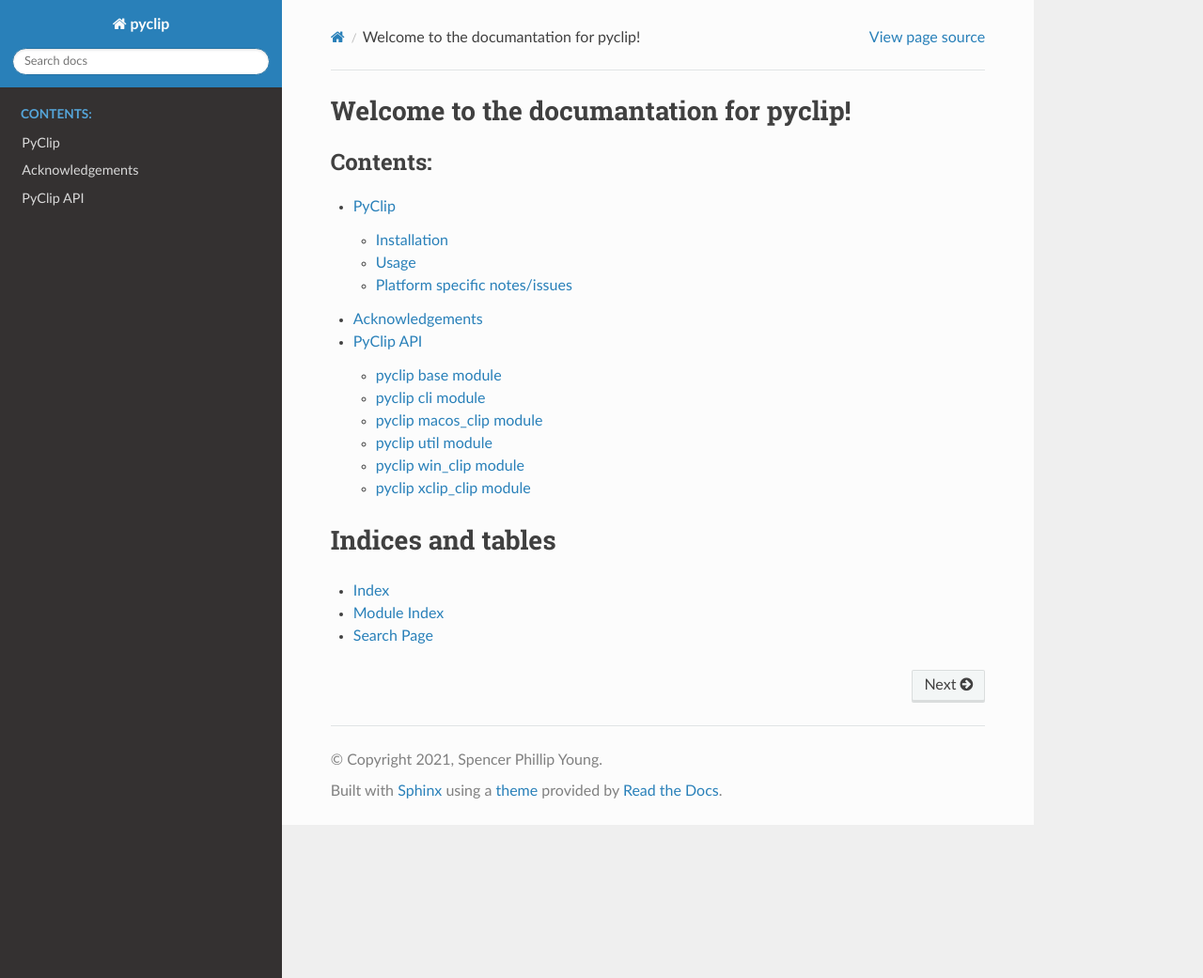
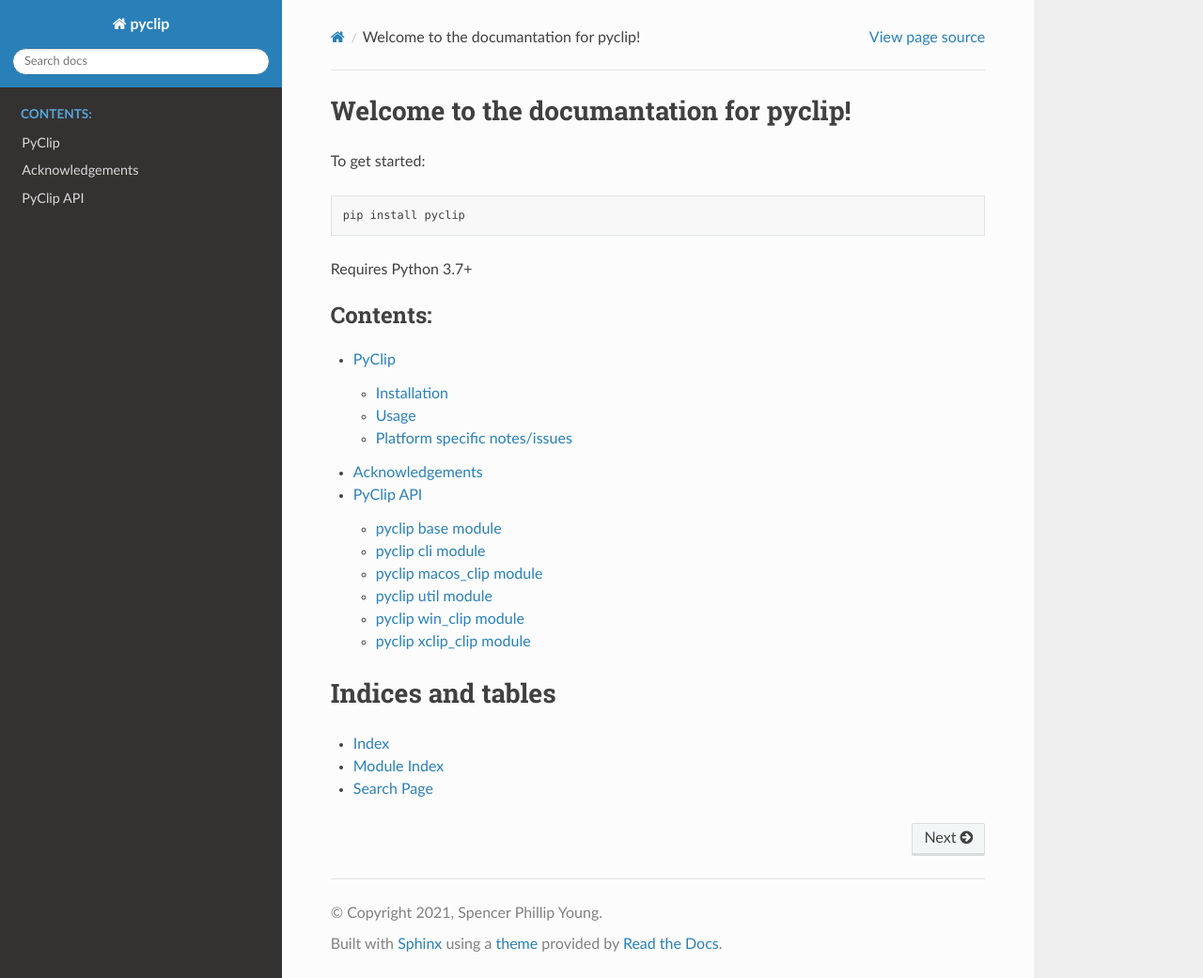
Before and after one commit to spyoungtech/pyclip, a Sphinx documentation site: the page built from docs/index.rst, in a window 1280 px wide and 1041 px high. Shown: the whole window at 94% size. Built offline with Sphinx 7.4.7 and the Read the Docs theme 2.0.0, drawn with Linux system fonts in a browser that asks for light colours.

Commit message:
add quickstart blurb

```diff
--- a/docs/index.rst
+++ b/docs/index.rst
@@ -5,6 +5,16 @@
 
 Welcome to the documantation for pyclip!
 ========================================
+
+To get started:
+
+.. code-block::
+
+    pip install pyclip
+
+
+Requires Python 3.7+
+
 
 .. toctree::
    :maxdepth: 2
```
